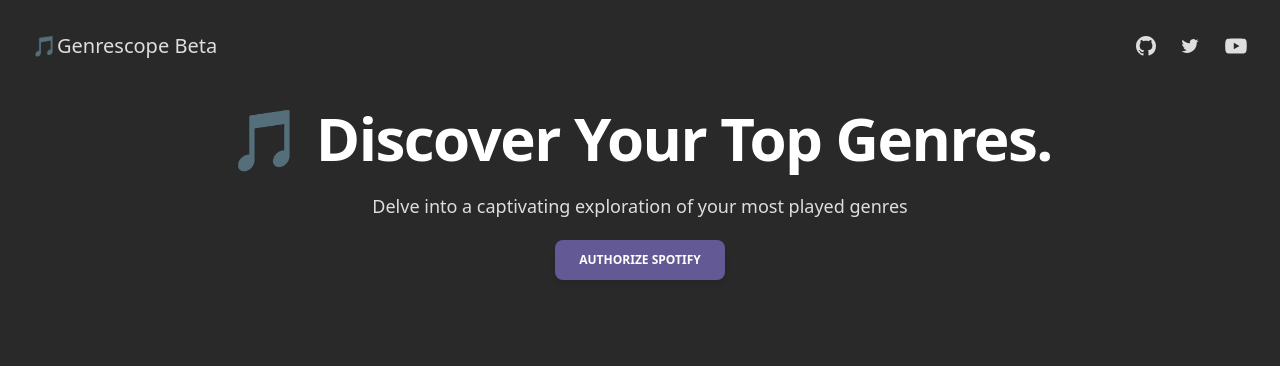
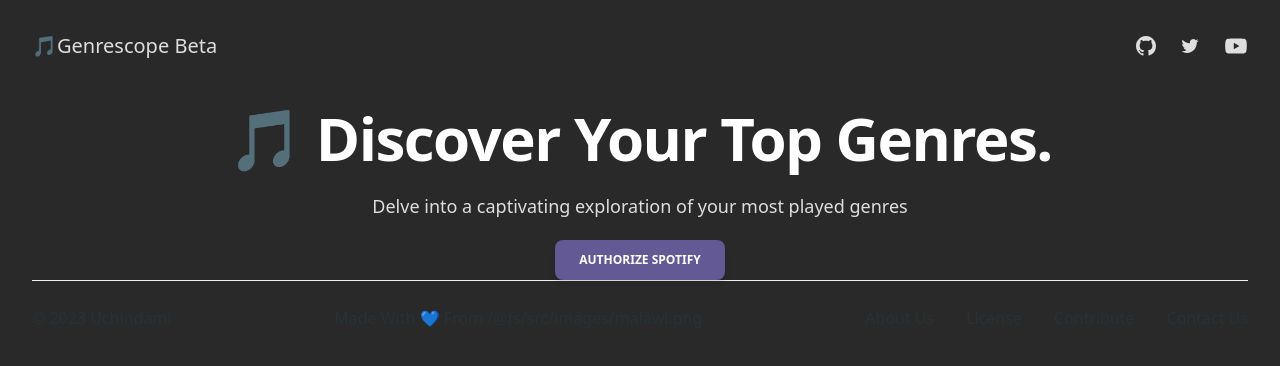
Before and after one commit to Uchindami/genrescope, a React (Create React App) app: page / in a window 1280 px wide. Shown: the top 366 px of the page. Built offline with nearby package versions, Linux system fonts and the light colour scheme.

Commit message:
Beta takeoff 🚀 - Added Footer

```diff
--- /dev/null
+++ b/src/components/Footer.jsx
@@ -0,0 +1,58 @@
+import { Typography } from "@material-tailwind/react";
+import Flag from "../images/malawi.png"
+export function SimpleFooter() {
+    return (
+        <footer className="flex w-full flex-row flex-wrap items-center justify-center gap-y-6 gap-x-12 border-t border-blue-gray-50 py-6 text-center md:justify-between">
+            <Typography color="blue-gray" className="font-normal">
+                &copy; 2023 Uchindami
+            </Typography>
+            <Typography color="blue-gray" className="font-normal">
+               Made With 💙 From {Flag}
+            </Typography>
+            <ul className="flex flex-wrap items-center gap-y-2 gap-x-8">
+                <li>
+                    <Typography
+                        as="a"
+                        href="https://uchindami.github.io/"
+                        color="blue-gray"
+                        className="font-normal transition-colors hover:text-blue-500 focus:text-blue-500"
+                    >
+                            About Us
+                    </Typography>
+                </li>
+                <li>
+                    <Typography
+                        as="a"
+                        href="#"
+                        color="blue-gray"
+                        className="font-normal transition-colors hover:text-blue-500 focus:text-blue-500"
+                    >
+                        License
+                    </Typography>
+                </li>
+                <li>
+                    <Typography
+                        as="a"
+                        href="https://github.com/Uchindami/"
+                        color="blue-gray"
+                        className="font-normal transition-colors hover:text-blue-500 focus:text-blue-500"
+                    >
+                        Contribute
+                    </Typography>
+                </li>
+                <li>
+                    <Typography
+                        as="a"
+                        href="https://uchindami.github.io/"
+                        color="blue-gray"
+                        className="font-normal transition-colors hover:text-blue-500 focus:text-blue-500"
+                    >
+                        Contact Us
+                    </Typography>
+                </li>
+            </ul>
+        </footer>
+    );
+}
+
+export default SimpleFooter
--- a/src/components/Header.jsx
+++ b/src/components/Header.jsx
@@ -6,8 +6,6 @@
             <div className="px-4 sm:px-6 md:px-8">
                 <Background/>
                 <Nav title={title}/>
-                <Hero/>
-
             </div>
         </header>
     )
--- a/src/pages/Home.jsx
+++ b/src/pages/Home.jsx
@@ -1,6 +1,7 @@
-import Header from "../components/Header";
+import Header, {Hero} from "../components/Header";
 import Slideshow from "../components/Slideshow";
 import React from "react";
+import SimpleFooter from "../components/Footer";
 
 const Home = () => {
 
@@ -8,7 +9,9 @@
         <main className="place-content-center min-h-screen overflow-hidden bg-grid-slate-400/[0.05] bg-bottom border-b
         border-slate-100/5 bg-primary-body text-headings-mid">
             <Header title={"Genrescope"}/>
+            <Hero/>
             <Slideshow/>
+            <SimpleFooter/>
         </main>
     );
 };
--- a/src/pages/LandingPage.jsx
+++ b/src/pages/LandingPage.jsx
@@ -2,6 +2,7 @@
 import queryString from "query-string";
 import {Hero, Nav} from "../components/Header";
 import {Button} from "@material-tailwind/react";
+import SimpleFooter from "../components/Footer";
 
 const LandingPage = () => {
     const clientId = "48afadbf377241ca8ce9e904a37fc73e";
@@ -46,6 +47,7 @@
                         <a href={AUTH_URL}>Authorize Spotify</a>
                     </Button>
                 </div>
+                <SimpleFooter/>
             </div>
         </main>
     );
```
Also changed, not shown: src/images/malawi.png (added).
